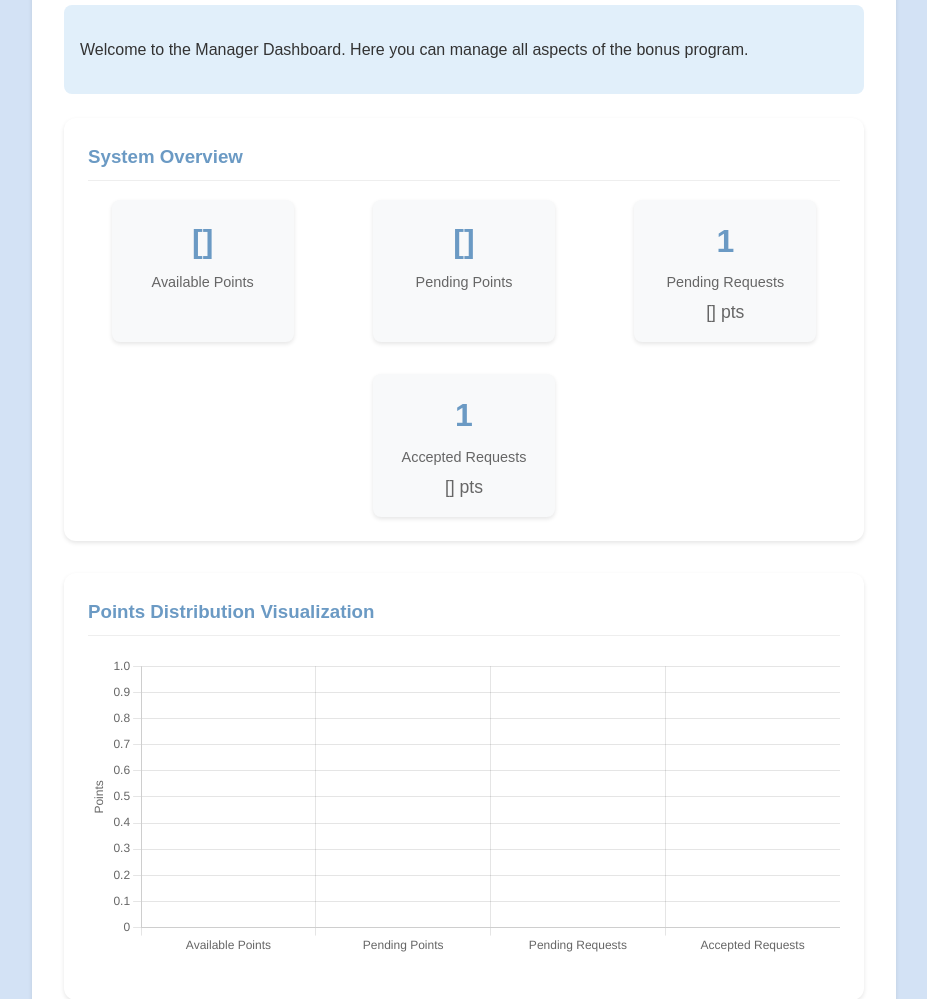
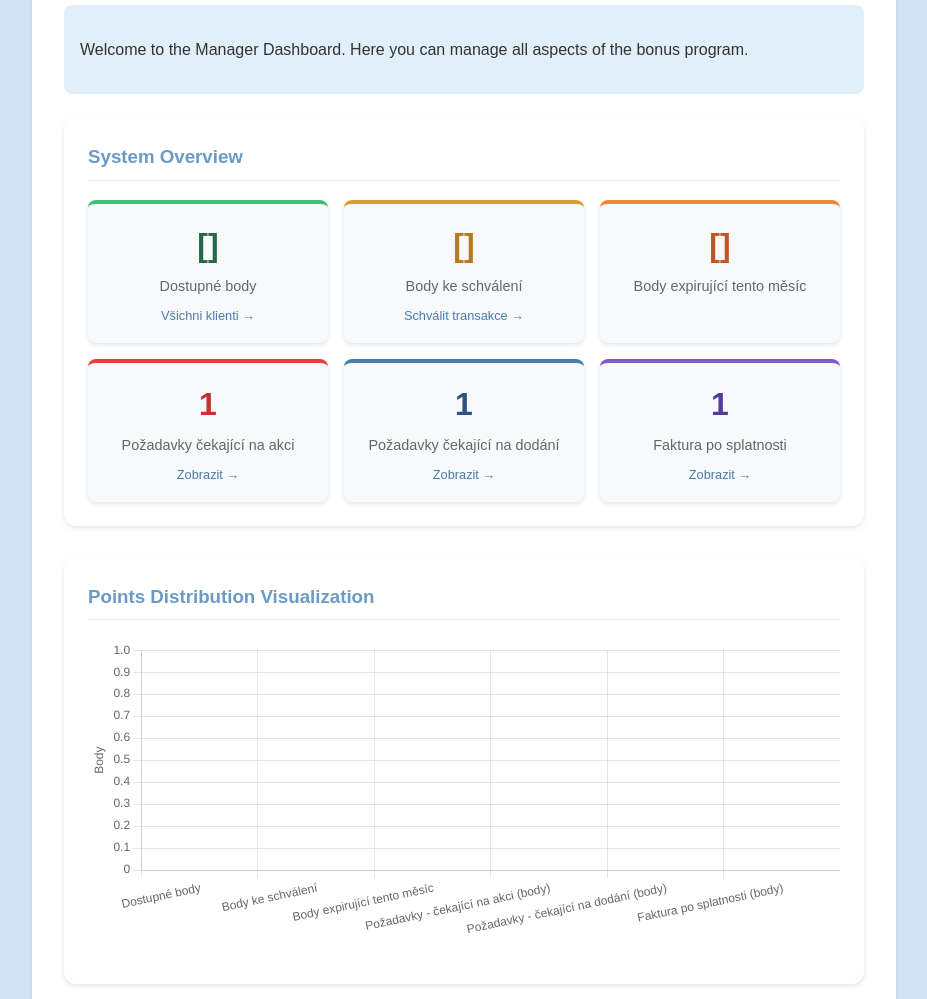
Before and after one commit to fajlajpi/bonus, a Django app: template pa_bonus/templates/manager/dashboard.html in a window 1280 px wide. Shown: the part 330-1329 px from the top of the page, without its empty margins (176-1103 px from the left). Run offline with Django 5.2, Linux system fonts and the light colour scheme; the template is opened without the code that fills it: most values are stand-ins (such as "Sample title", 1, 10 or a date in 2020).

Commit message:
Updated: Manager dashboard overview more informative

```diff
--- a/pa_bonus/static/style.css
+++ b/pa_bonus/static/style.css
@@ -199,6 +199,42 @@ a:hover {
   margin-top: 0.25rem;
 }
 
+/* Overview tiles (dashboard) */
+.overview-tile {
+  flex: 1 1 160px;
+  min-width: 160px;
+  cursor: default;
+  transition: box-shadow 0.15s, transform 0.15s;
+  border-top: 4px solid transparent;
+  color: inherit;
+}
+
+a.overview-tile:hover {
+  box-shadow: 0 4px 12px rgba(0,0,0,0.15);
+  transform: translateY(-2px);
+  cursor: pointer;
+}
+
+.overview-tile--green  { border-top-color: #48BB78; }
+.overview-tile--yellow { border-top-color: #D69E2E; }
+.overview-tile--orange { border-top-color: #ED8936; }
+.overview-tile--red    { border-top-color: #E53E3E; }
+.overview-tile--blue   { border-top-color: #4A7CAB; }
+.overview-tile--purple { border-top-color: #805AD5; }
+
+.overview-tile--green  .stat-value { color: #276749; }
+.overview-tile--yellow .stat-value { color: #B7791F; }
+.overview-tile--orange .stat-value { color: #C05621; }
+.overview-tile--red    .stat-value { color: #C53030; }
+.overview-tile--blue   .stat-value { color: #2C5282; }
+.overview-tile--purple .stat-value { color: #553C9A; }
+
+.overview-tile__link {
+  font-size: 0.8rem;
+  margin-top: 0.5rem;
+  color: #4A7CAB;
+}
+
 /* Tables */
 .table-container {
   overflow-x: auto;
--- a/pa_bonus/templates/manager/dashboard.html
+++ b/pa_bonus/templates/manager/dashboard.html
@@ -16,25 +16,43 @@
     <!-- Points Overview Section -->
     <div class="dashboard-section">
       <h3>System Overview</h3>
-      <div class="stats-summary">
-        <div class="stat-item">
+      <div class="stats-summary" style="flex-wrap: wrap; gap: 1rem;">
+
+        <a href="{% url 'manager_clients' %}" class="stat-item overview-tile overview-tile--green" style="text-decoration: none;">
           <span class="stat-value">{{ points_data.CONFIRMED }}</span>
-          <span class="stat-label">Available Points</span>
+          <span class="stat-label">Dostupné body</span>
+          <span class="stat-subvalue overview-tile__link">Všichni klienti &rarr;</span>
+        </a>
+
+        <a href="{% url 'transaction_approval' %}" class="stat-item overview-tile overview-tile--yellow" style="text-decoration: none;">
+          <span class="stat-value">{{ points_data.PENDING }}</span>
+          <span class="stat-label">Body ke schválení</span>
+          <span class="stat-subvalue overview-tile__link">Schválit transakce &rarr;</span>
+        </a>
+
+        <div class="stat-item overview-tile overview-tile--orange">
+          <span class="stat-value">{{ expiring_this_month }}</span>
+          <span class="stat-label">Body expirující tento měsíc</span>
         </div>
-        <div class="stat-item">
-          <span class="stat-value">{{ points_data.PENDING }}</span>
-          <span class="stat-label">Pending Points</span>
-        </div>
-        <div class="stat-item">
+
+        <a href="{% url 'enhanced_reward_requests' %}?status=PENDING" class="stat-item overview-tile overview-tile--red" style="text-decoration: none;">
           <span class="stat-value">{{ request_data.PENDING.count }}</span>
-          <span class="stat-label">Pending Requests</span>
-          <span class="stat-subvalue">{{ request_data.PENDING.total_points }} pts</span>
-        </div>
-        <div class="stat-item">
-          <span class="stat-value">{{ request_data.ACCEPTED.count }}</span>
-          <span class="stat-label">Accepted Requests</span>
-          <span class="stat-subvalue">{{ request_data.ACCEPTED.total_points }} pts</span>
-        </div>
+          <span class="stat-label">Požadavky čekající na akci</span>
+          <span class="stat-subvalue overview-tile__link">Zobrazit &rarr;</span>
+        </a>
+
+        <a href="{% url 'enhanced_reward_requests' %}" class="stat-item overview-tile overview-tile--blue" style="text-decoration: none;">
+          <span class="stat-value">{{ delivery_pending_count }}</span>
+          <span class="stat-label">Požadavky čekající na dodání</span>
+          <span class="stat-subvalue overview-tile__link">Zobrazit &rarr;</span>
+        </a>
+
+        <a href="{% url 'enhanced_reward_requests' %}?status=OVERDUE_INVOICE" class="stat-item overview-tile overview-tile--purple" style="text-decoration: none;">
+          <span class="stat-value">{{ request_data.OVERDUE_INVOICE.count }}</span>
+          <span class="stat-label">Faktura po splatnosti</span>
+          <span class="stat-subvalue overview-tile__link">Zobrazit &rarr;</span>
+        </a>
+
       </div>
     </div>
 
@@ -175,29 +193,37 @@
 
 <script>
   document.addEventListener('DOMContentLoaded', function() {
-    // Get data from template
-    const confirmedPoints = {{ points_data.CONFIRMED }};
-    const pendingPoints = {{ points_data.PENDING }};
-    const pendingRequests = {{ request_data.PENDING.total_points }};
-    const acceptedRequests = {{ request_data.ACCEPTED.total_points }};
-
-    // Create data for chart
     const data = {
-      labels: ['Available Points', 'Pending Points', 'Pending Requests', 'Accepted Requests'],
+      labels: [
+        'Dostupné body',
+        'Body ke schválení',
+        'Body expirující tento měsíc',
+        'Požadavky - čekající na akci (body)',
+        'Požadavky - čekající na dodání (body)',
+        'Faktura po splatnosti (body)',
+      ],
       datasets: [{
-        label: 'Points',
-        data: [confirmedPoints, pendingPoints, pendingRequests, acceptedRequests],
+        label: 'Body',
+        data: [
+          {{ points_data.CONFIRMED }},
+          {{ points_data.PENDING }},
+          {{ expiring_this_month }},
+          {{ request_data.PENDING.total_points }},
+          {{ request_data.ACCEPTED.total_points }} + {{ request_data.PARTIALLY_SHIPPED.total_points }} + {{ request_data.ORDERED_FROM_SUPPLIER.total_points }},
+          {{ request_data.OVERDUE_INVOICE.total_points }},
+        ],
         backgroundColor: [
-          '#48BB78', // Available Points - green
-          '#FFD700', // Pending Points - yellow
-          '#E53E3E', // Pending Requests - red
-          '#4A7CAB'  // Accepted Requests - blue
+          '#48BB78',
+          '#FFD700',
+          '#ED8936',
+          '#E53E3E',
+          '#4A7CAB',
+          '#805AD5',
         ],
         borderWidth: 1
       }]
     };
 
-    // Create chart
     const ctx = document.createElement('canvas');
     ctx.id = 'pointsChart';
     document.getElementById('points-chart-container').appendChild(ctx);
@@ -211,20 +237,15 @@
         scales: {
           y: {
             beginAtZero: true,
-            title: {
-              display: true,
-              text: 'Points'
-            }
+            title: { display: true, text: 'Body' }
           }
         },
         plugins: {
-          legend: {
-            display: false
-          },
+          legend: { display: false },
           tooltip: {
             callbacks: {
               label: function(context) {
-                return context.parsed.y.toLocaleString() + ' points';
+                return context.parsed.y.toLocaleString() + ' bodů';
               }
             }
           }
```
Also changed, not shown: pa_bonus/views/views_managers.py (+25 -1 lines).
